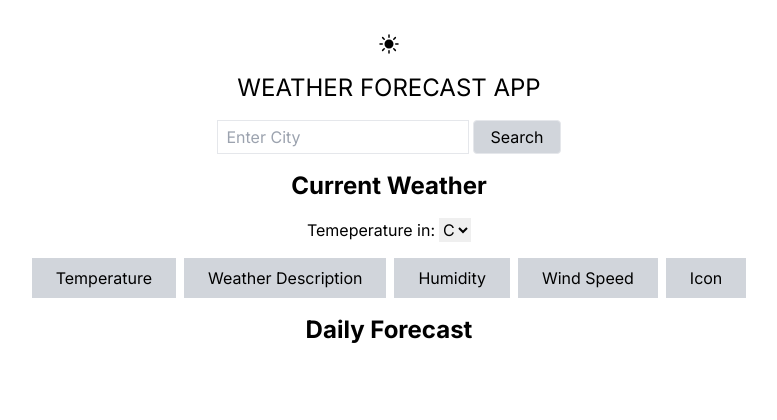
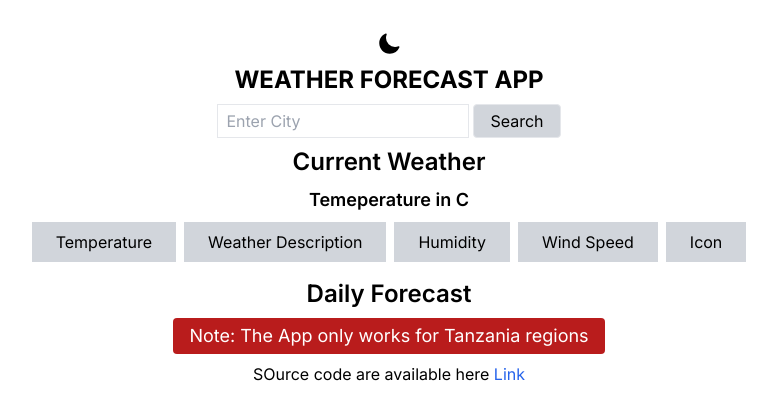
Before and after one commit to patmhando/weatherApp, a Next.js app: page / in a window 1280 px wide. Shown: the top 420 px of the page, without its empty margins (251-1028 px from the left). Built offline with nearby package versions, Linux system fonts and the light colour scheme.

Commit message:
theme colors

```diff
--- a/package.json
+++ b/package.json
@@ -18,6 +18,7 @@
     "eslint": "8.47.0",
     "eslint-config-next": "13.4.19",
     "next": "13.4.19",
+    "next-themes": "^0.2.1",
     "postcss": "8.4.28",
     "react": "18.2.0",
     "react-dom": "18.2.0",
--- a/pages/_app.tsx
+++ b/pages/_app.tsx
@@ -1,6 +1,11 @@
-import '@/styles/globals.css'
-import type { AppProps } from 'next/app'
+import '@/styles/globals.css';
+import type { AppProps } from 'next/app';
+import { ThemeProvider } from 'next-themes';
 
 export default function App({ Component, pageProps }: AppProps) {
-  return <Component {...pageProps} />
+  return (
+    <ThemeProvider attribute="class">
+      <Component {...pageProps} />
+    </ThemeProvider>
+  );
 }
--- a/pages/_document.tsx
+++ b/pages/_document.tsx
@@ -1,13 +1,13 @@
-import { Html, Head, Main, NextScript } from 'next/document'
+import { Html, Head, Main, NextScript } from 'next/document';
 
 export default function Document() {
   return (
     <Html lang="en">
       <Head />
-      <body>
+      <body className="dark:bg-gray-800">
         <Main />
         <NextScript />
       </body>
     </Html>
-  )
+  );
 }
--- a/pages/index.tsx
+++ b/pages/index.tsx
@@ -1,6 +1,7 @@
-import { useState, useContext, createContext } from 'react';
+import { useState } from 'react';
 import { NextPage } from 'next';
 import { Inter } from 'next/font/google';
+import { useTheme } from 'next-themes';
 import { MoonIcon, SunIcon } from '@heroicons/react/24/solid';
 
 // components
@@ -9,17 +10,20 @@ import Card from '@/components/Card';
 
 const inter = Inter({ subsets: ['latin'] });
 
-const ThemeContext = createContext('light');
-
 const Home: NextPage = () => {
   const [city, setCity] = useState('');
   const [forecast, setForecast] = useState<any>();
   const [current, setCurrent] = useState<any>();
   const [loading, setLoading] = useState(false);
-  const [mode, setMode] = useState('light');
   const [errors, setErrors] = useState('');
   const [temp, setTemp] = useState('C');
   const [currentCity, setCurrentCity] = useState('');
+
+  const { theme, setTheme } = useTheme();
+
+  const handleTheme = () => {
+    setTheme(theme === 'light' ? 'dark' : 'light');
+  };
 
   const handleCity = (e: any) => {
     setCity(e.target.value);
@@ -55,27 +59,24 @@ const Home: NextPage = () => {
     }
   };
 
-  const handleMode = () => {
-    setMode(mode === 'light' ? 'dark' : 'light');
-  };
-
   const handleTemp = (e: any) => {
     setTemp(e?.target.value);
   };
 
   return (
-    <ThemeContext.Provider value={mode}>
     <main
-        className={`${inter.className} my-8 flex flex-col justify-center items-center gap-4`}
+      className={`${inter.className} my-8  flex flex-col justify-center items-center gap-2`}
     >
-        <button onClick={handleMode} className="focus:outline-none">
-          {mode === 'light' ? (
+      <button onClick={handleTheme} className="focus:outline-none">
+        {theme === 'light' ? (
           <SunIcon className="w-6 h-6" aria-hidden="true" />
         ) : (
           <MoonIcon className="w-6 h-6" aria-hidden="true" />
         )}
       </button>
-        <h1 className="text-center text-2xl uppercase">Weather Forecast App</h1>
+      <h1 className="text-center text-2xl font-bold uppercase">
+        Weather Forecast App
+      </h1>
       <div className="flex gap-1 mx-8">
         <label htmlFor="city" className="py-1 border px-2">
           <input
@@ -97,17 +98,17 @@ const Home: NextPage = () => {
         </button>
       </div>
 
-        <h3 className="text-2xl font-bold capitalize">
+      <h3 className="text-2xl font-semibold capitalize">
         {currentCity} current weather
       </h3>
       <div className="flex gap-1">
-          <p>Temeperature in:</p>
-          <select name="temp" onChange={handleTemp}>
+        <p className="text-lg font-semibold">Temeperature in C</p>
+        {/* <select name="temp" onChange={handleTemp}>
             <option value="C">C</option>
             <option value="F">F</option>
-          </select>
+          </select> */}
       </div>
-        <div className="flex gap-2 text-center flex-wrap justify-center">
+      <div className="flex gap-2 text-center flex-wrap justify-center mb-2">
         <Card>
           <p className="">Temperature</p>
           <p>{current?.data[0].temp}</p>
@@ -129,7 +130,7 @@ const Home: NextPage = () => {
           <p>{current?.data[0]?.weather?.icon}</p>
         </Card>
       </div>
-        <h3 className="text-2xl font-bold capitalize">Daily Forecast</h3>
+      <h3 className="text-2xl font-semibold capitalize">Daily Forecast</h3>
       {forecast && (
         <table className="" cellPadding={20}>
           <thead className="text-sm">
@@ -151,13 +152,23 @@ const Home: NextPage = () => {
           </tbody>
         </table>
       )}
+      <p className="bg-red-700 rounded py-1 px-4 text-base sm:text-lg text-white">
+        <span className="">Note: </span>
+        <span>The App only works for Tanzania regions</span>
+      </p>
       {errors && (
-          <div className="bg-red-700 rounded py-1 px-4 text-white">
-            {errors}
-          </div>
+        <div className="bg-red-700 rounded py-1 px-4 text-white">{errors}</div>
       )}
+      <p>
+        SOurce code are available here{' '}
+        <a
+          href="https://github.com/patmhando/weatherApp"
+          className="text-blue-600"
+        >
+          Link
+        </a>
+      </p>
     </main>
-    </ThemeContext.Provider>
   );
 };
 export default Home;
--- a/tailwind.config.ts
+++ b/tailwind.config.ts
@@ -6,6 +6,7 @@ const config: Config = {
     './components/**/*.{js,ts,jsx,tsx,mdx}',
     './app/**/*.{js,ts,jsx,tsx,mdx}',
   ],
+  darkMode: 'class',
   theme: {
     extend: {},
   },
```
Also changed, not shown: 1 other file (tests, documents, lock files or other folders). Lines whose indentation alone changed are shown as unchanged.
